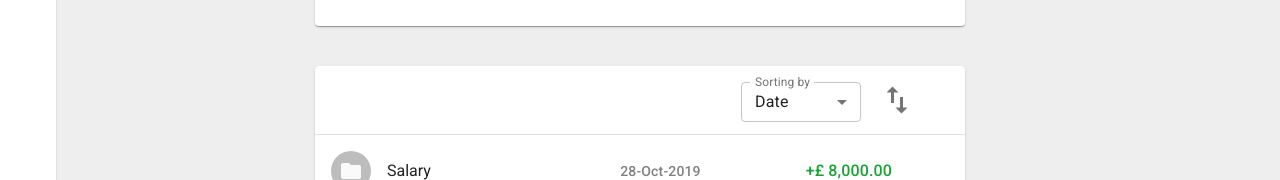
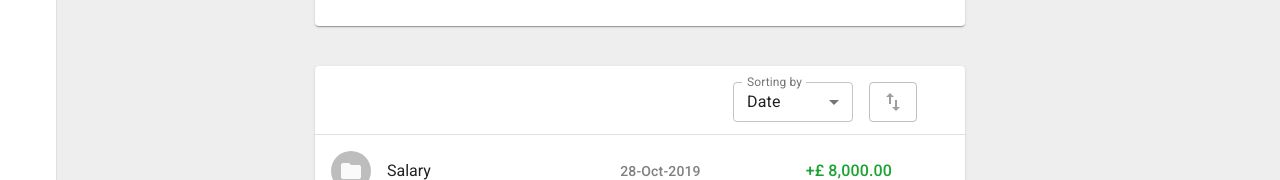
Before and after one commit to ahmsalah/jars, a React (Create React App) app: page / in a window 1280 px wide. Shown: the part 266-446 px from the top of the page. Built offline with nearby package versions, Linux system fonts and the light colour scheme.

Commit message:
Change reverse the reverse bttn in Filters

```diff
--- a/package.json
+++ b/package.json
@@ -6,6 +6,7 @@
     "@date-io/date-fns": "^1.3.11",
     "@material-ui/core": "^4.5.0",
     "@material-ui/icons": "^4.4.3",
+    "@material-ui/lab": "^4.0.0-alpha.28",
     "@material-ui/pickers": "^3.2.6",
     "@material-ui/styles": "^4.5.0",
     "array-move": "^2.1.0",
--- a/src/Components/Filters.js
+++ b/src/Components/Filters.js
@@ -1,14 +1,16 @@
 import React from 'react';
 import { Toolbar } from '@material-ui/core';
-import IconButton from '@material-ui/core/IconButton';
+// import IconButton from '@material-ui/core/IconButton';
+// import Avatar from '@material-ui/core/Avatar';
 import Divider from '@material-ui/core/Divider';
 import SwapVertIcon from '@material-ui/icons/SwapVert';
-import Avatar from '@material-ui/core/Avatar';
 import { makeStyles } from '@material-ui/core/styles';
 import InputLabel from '@material-ui/core/InputLabel';
 import MenuItem from '@material-ui/core/MenuItem';
 import Select from '@material-ui/core/Select';
 import FormControl from '@material-ui/core/FormControl';
+import ToggleButton from '@material-ui/lab/ToggleButton';
+import ToggleButtonGroup from '@material-ui/lab/ToggleButtonGroup';
 
 const useStyles = makeStyles(({ spacing }) => ({
 	root: {
@@ -26,21 +28,29 @@ const useStyles = makeStyles(({ spacing }) => ({
 		}
 	},
 	reverseButton: {
-		backgroundColor: 'transparent',
-		'& svg': {
-			width: '1.5em',
-			height: '1.5em'
+		// backgroundColor: 'transparent',
+		// '& svg': {
+		// width: '1.5em',
+		// height: '1.5em'
+		// },
+		'& button': {
+			borderColor: 'rgba(0,0,0,.25)',
+			width: spacing(6),
+			height: spacing(5),
+			marginTop: '3.5px'
 		}
 	}
 }));
 
-function Filters({ toggleListReverse, handleChange, orderBy }) {
+function Filters({ isReversed, toggleListReverse, handleChange, orderBy }) {
 	const classes = useStyles();
 	const inputLabel = React.useRef(null);
 	const [ labelWidth, setLabelWidth ] = React.useState(0);
 	React.useEffect(() => {
 		setLabelWidth(inputLabel.current.offsetWidth);
 	}, []);
+
+	const reversed = isReversed ? 'reversed' : '';
 
 	return (
 		<React.Fragment>
@@ -60,12 +70,20 @@ function Filters({ toggleListReverse, handleChange, orderBy }) {
 						<MenuItem value="category">Category</MenuItem>
 					</Select>
 				</FormControl>
+				{/* <Avatar className={classes.reverseButton}>
+					<IconButton onClick={toggleListReverse}>
+					</IconButton>
+				</Avatar> */}
 
-				<Avatar className={classes.reverseButton}>
-					<IconButton onClick={toggleListReverse}>
+				<ToggleButtonGroup
+					className={classes.reverseButton}
+					value={reversed}
+					onChange={toggleListReverse}
+					arial-label="text formatting">
+					<ToggleButton value="reversed" aria-label="bold">
 						<SwapVertIcon />
-					</IconButton>
-				</Avatar>
+					</ToggleButton>
+				</ToggleButtonGroup>
 			</Toolbar>
 			<Divider />
 		</React.Fragment>
--- a/src/Pages/Transactions.js
+++ b/src/Pages/Transactions.js
@@ -76,6 +76,7 @@ function Transactions({ expCategories, incCategories }) {
 						toggleListReverse={() => {
 							toggleIsReversed();
 						}}
+						isReversed={isReversed}
 						handleChange={handleChange}
 						orderBy={orderBy}
 					/>
```
Also changed, not shown: 1 other file (tests, documents, lock files or other folders).
